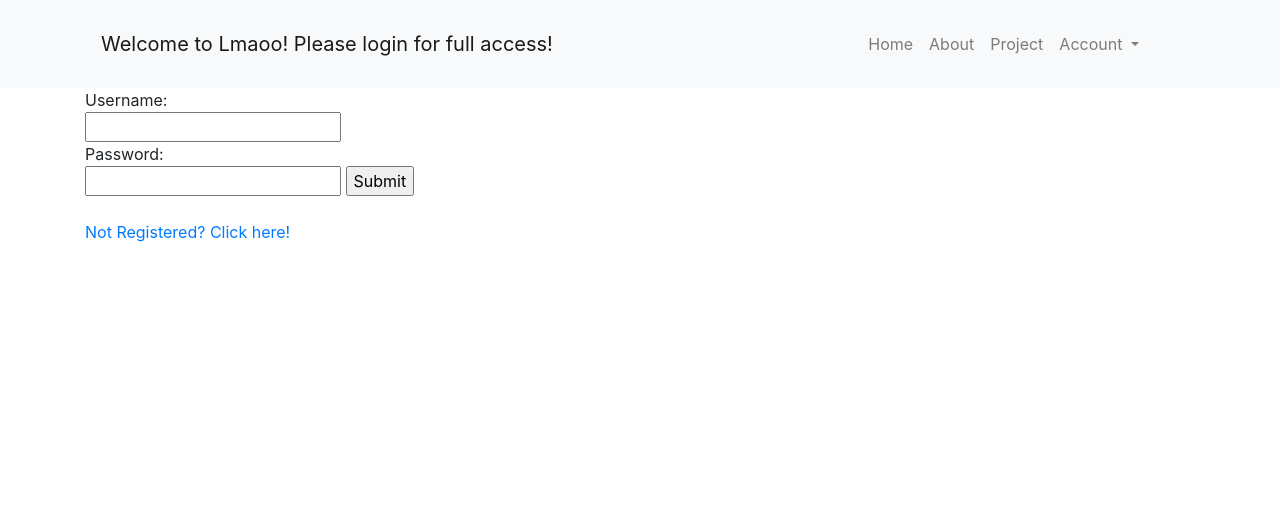
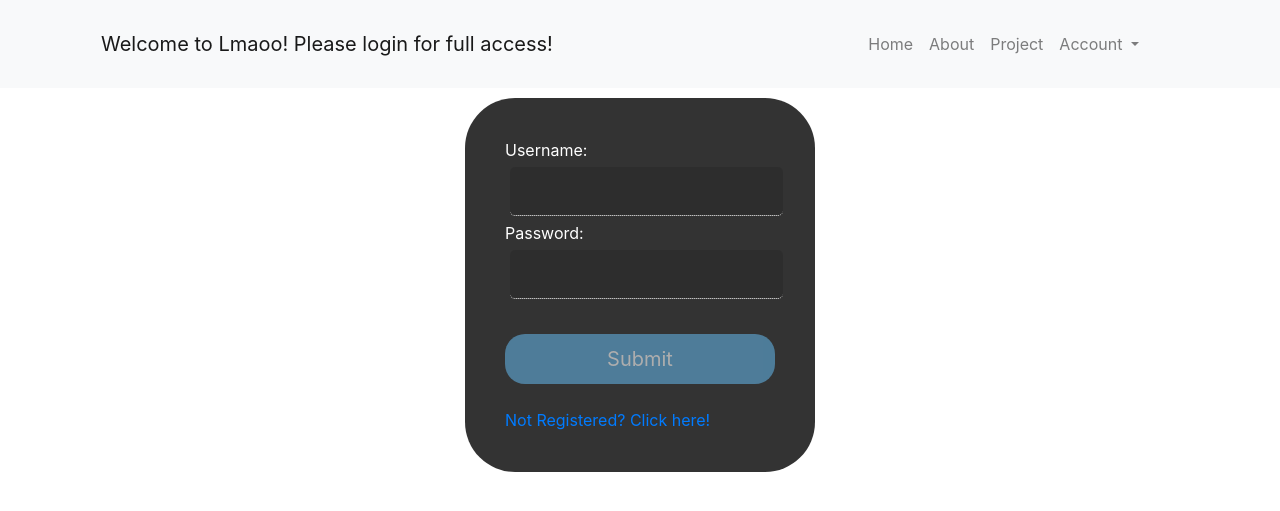
Before and after one commit to Onik97/lmaoo, a PHP site: page /User/login.php in a window 1280 px wide. Shown: the top 511 px of the page. Run offline with PHP 8.4, Linux system fonts and the light colour scheme; some libraries are stand-ins or nearby versions.

Commit message:
Added CSS to both Register and Login PHP files

```diff
--- a/User/login.php
+++ b/User/login.php
@@ -6,13 +6,17 @@ if(isset($_SESSION['userLoggedIn'])){header("Location: ../Ticket/index.php");}
 <html>
 <title>Login</title>
 <head>
+<link rel="stylesheet" href="../css/Login.css">
 <?php include("../Global/head.php"); ?>
 </head>
 <?php include("../Global/navBar.php"); ?>
+
 <body>
 <div class="top-buffer">
-	<div class="container">
+<div class="container">
+	<div class="wrap">
 		<form action="userController.php" method='POST'>
+
 			Username:<br>
 		<input type="text" name="username" id="usernameLogin" required> <br>
 			Password:<br>
--- a/User/register.php
+++ b/User/register.php
@@ -18,6 +18,7 @@
   <input type="text" name="forename" id="forenameRegister" required placeholder="First Name">
   <input type="text" name="surname" id="surnameRegister" required placeholder="Last Name">
   <input type="text" name="username" id="usernameRegister" required placeholder="Username">
+
   <input type="password" name="password1" id="password1Register" required placeholder="Password">
   <input type="password" name="password2" id="password2Register" required placeholder="Re-Type Password">
 
```
